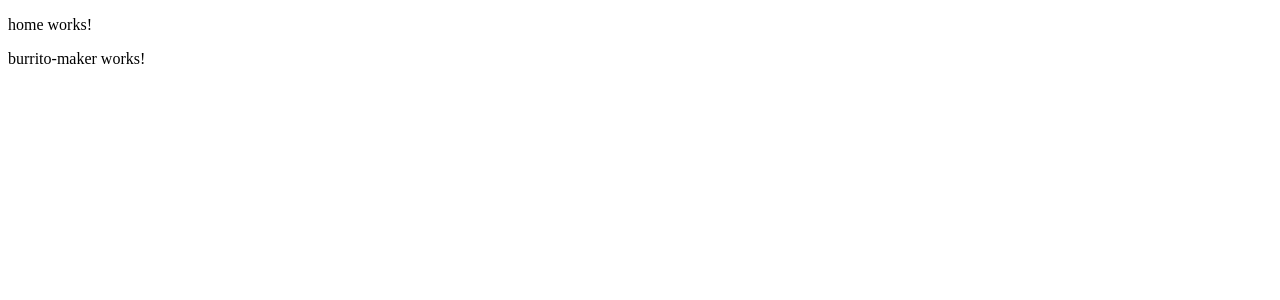
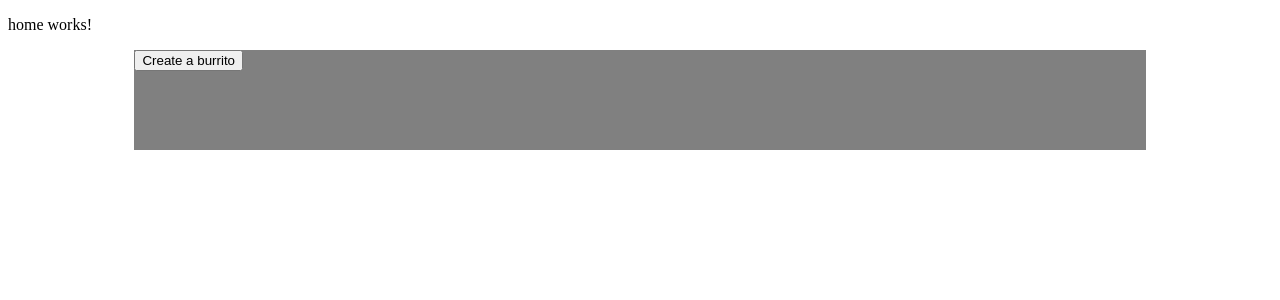
Before and after one commit to ChaseFaggard/CrankyTortillaBurritoMaker, an Angular app: page / in a window 1280 px wide. Shown: the top 300 px of the page. Built offline with nearby package versions, Linux system fonts and the light colour scheme.

Commit message:
More changes

```diff
--- /dev/null
+++ b/src/app/burrito-maker/FormState.ts
@@ -0,0 +1,8 @@
+export enum FormState {
+    START,
+    STEP_1,
+    STEP_2,
+    STEP_3,
+    STEP_4,
+    END
+}
--- a/src/app/burrito-maker/burrito-maker.component.html
+++ b/src/app/burrito-maker/burrito-maker.component.html
@@ -1 +1,3 @@
-<p>burrito-maker works!</p>
+<div class="burrito-maker">
+    <button *ngIf="state === FormState.START" (click)="start()">Create a burrito</button>
+</div>
--- a/src/app/burrito-maker/burrito-maker.component.scss
+++ b/src/app/burrito-maker/burrito-maker.component.scss
@@ -0,0 +1,6 @@
+.burrito-maker {
+    width: 80%;
+    background: grey;
+    margin: auto;
+    height: 100px;
+}
--- a/src/app/burrito-maker/burrito-maker.component.ts
+++ b/src/app/burrito-maker/burrito-maker.component.ts
@@ -1,5 +1,6 @@
 import { Component, OnInit } from '@angular/core';
 import BurritoIngredient from './BurritoIngredient';
+import { FormState } from './FormState';
 
 @Component({
   selector: 'burrito-maker',
@@ -10,11 +11,22 @@ export class BurritoMakerComponent implements OnInit {
 
   ingredients:BurritoIngredient[] = [
     new BurritoIngredient("flour-tortilla", 1),
-    new BurritoIngredient("corn-tortilla", 2)
+    new BurritoIngredient("corn-tortilla", 1),
   ]
+
+  state:FormState = FormState.START
 
   constructor() { }
 
   ngOnInit(): void { }
 
+  public get FormState(): typeof FormState { return FormState }
+
+  /* Initate burrito making process */
+  start():void {
+    this.state = FormState.STEP_1
+  }
+
+
+
 }
```
